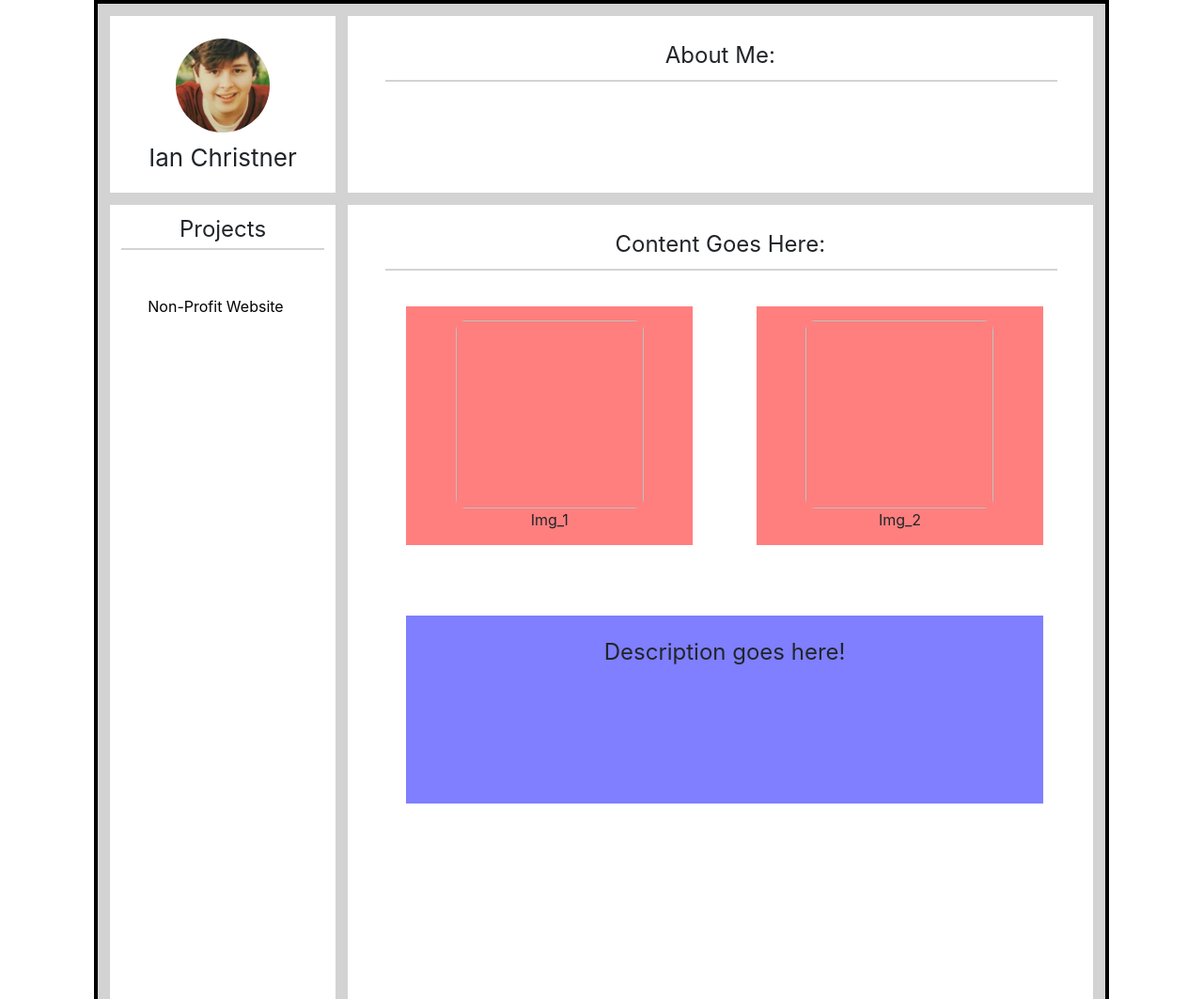
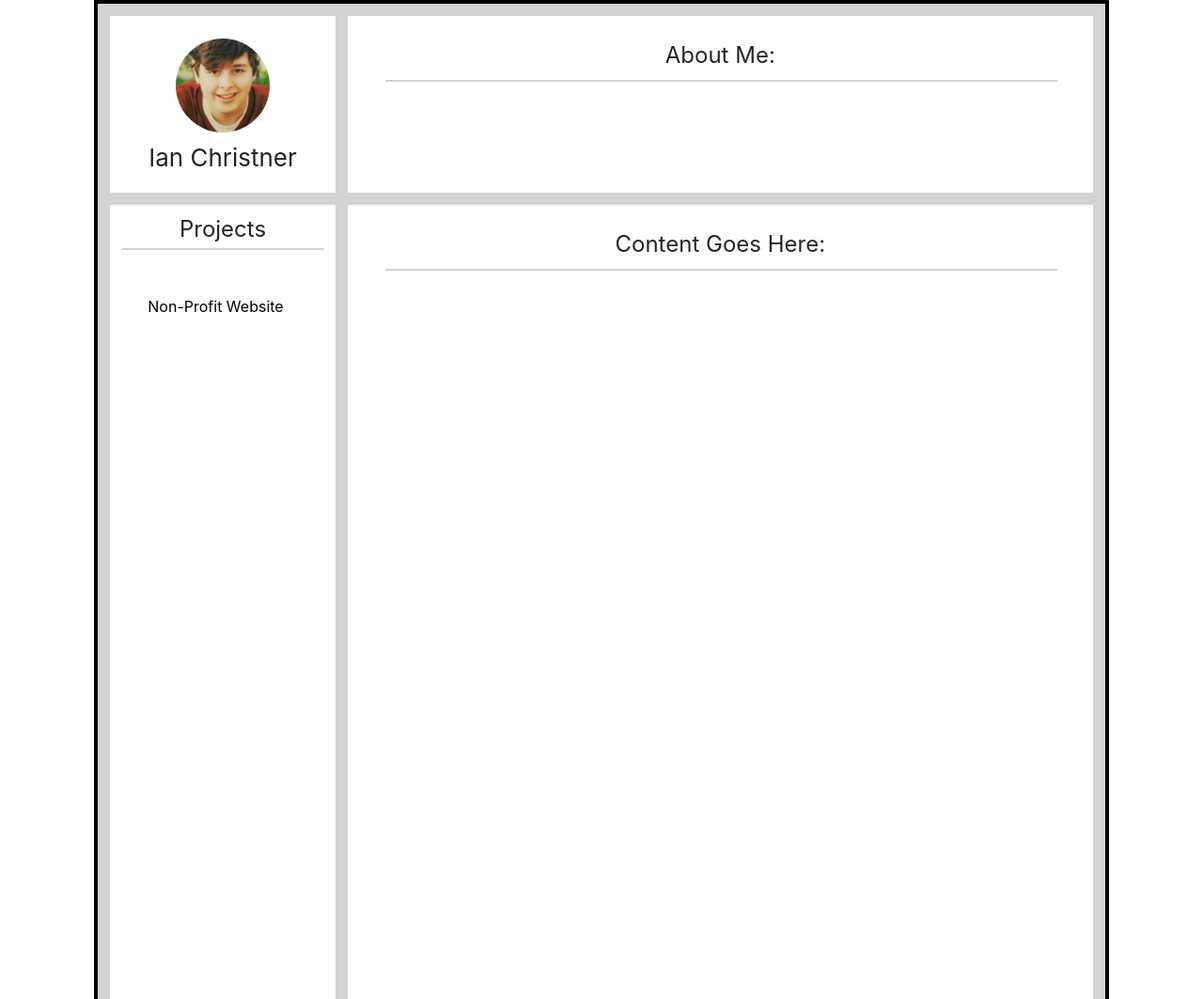
Before and after one commit to ScoutPilgrim/portfolio_temp, a plain HTML site: page index.html in a window 1280 px wide. Shown: the top 1063 px of the page at 94% size. Drawn offline with nearby package versions, Linux system fonts and the light colour scheme.

Commit message:
Revert "Touch up some paceholder divs/ live links"
This reverts commit 0aa3d4a8c201e00a7e816d59fd54d442f50dc54d.

```diff
--- a/css/styles.css
+++ b/css/styles.css
@@ -1,4 +1,3 @@
-
 .container{
   max-width: none;
   height:100vh !important;
@@ -99,10 +98,6 @@
 .contentDiv{
   height:100%;
 }
-.contentScr{
-  padding: 5%;
-  background-color: rgba(255, 0, 0, 0.5);
-}
 #content{
   height:80%;
 }
@@ -111,10 +106,6 @@
 }
 .profDiv{
   height: 100%;
-}
-.descCol{
-  background-color: rgba(0, 0, 255, 0.5);
-  height: 200px;
 }
 .projectList{
   list-style-type: none;
@@ -134,24 +125,6 @@
 }
 #testDiv{
   height:100%;
-}
-.screenShot{
-  height:200px;
-  width:200px;
-  border-radius: 5%;
-}
-#screenR{
-  height:100%;
-  width:100%;
-  padding: 5%;
-}
-.screenCol_1{
-  height:100%;
-  padding-right: 5%;
-}
-.screenCol_2{
-  height:100%;
-  padding-left: 5%;
 }
 a{
   color:black;
--- a/index.html
+++ b/index.html
@@ -28,7 +28,7 @@
                   <div class="drawLineMenu"></div>
                 </div>
                 <ul class="projectList">
-                  <a href="https://github.com/ScoutPilgrim/coa"><li class="projectElem">Non-Profit Website</li></a>
+                  <a href="#"><li class="projectElem">Non-Profit Website</li></a>
                 </ul>
               </div>
             </div>
@@ -48,31 +48,12 @@
             </div>
           </div>
           <div class="row gutter" id="content">
-            <div class="col grayBac" id="contentCol">
+            <div class="col grayBac">
               <div class="centerW colBac contentDiv">
                 <div class="centerW colBac menuDiv">
                   <div class="subMenuText">Content Goes Here:</div>
                   <div class="lineSep">
                     <div class="drawLineMenu"></div>
-                    <div class="row gutter" id="screenR">
-                      <div class="col screenCol_1">
-                        <div class="centerW colBac contentScr">
-                          <img class="screenShot"><span class="blockF">Img_1</span></img>
-                        </div>
-                      </div>
-                      <div class="col screenCol_2">
-                        <div class="centerW colBac contentScr">
-                          <img class="screenShot"><span class="blockF">Img_2</span></img>
-                        </div>
-                      </div>
-                    </div>
-                    <div class="row gutter" id="screenR">
-                      <div class="col">
-                        <div class="centerW colBac descCol">
-                          <div class="subMenuText">Description goes here!</div>
-                        </div>
-                      </div>
-                    </div>
                   </div>
                 </div>
               </div>
```
